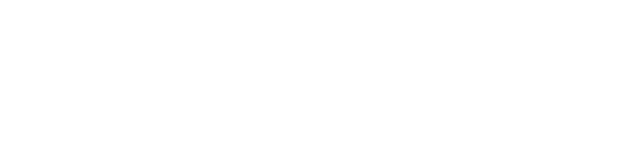
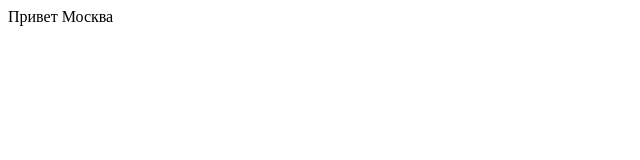
Before and after one commit to Marochnyiii/first-site, a plain HTML site: page index.html in a window 1280 px wide. Shown: the whole page, without its empty margins (0-640 px from the left). Drawn offline with Linux system fonts and the light colour scheme.

Commit message:
hello moscow

```diff
--- a/index.html
+++ b/index.html
@@ -7,6 +7,6 @@
     <title>Document</title>
 </head>
 <body>
-
+    <div>Привет Москва</div>
 </body>
 </html>
```
